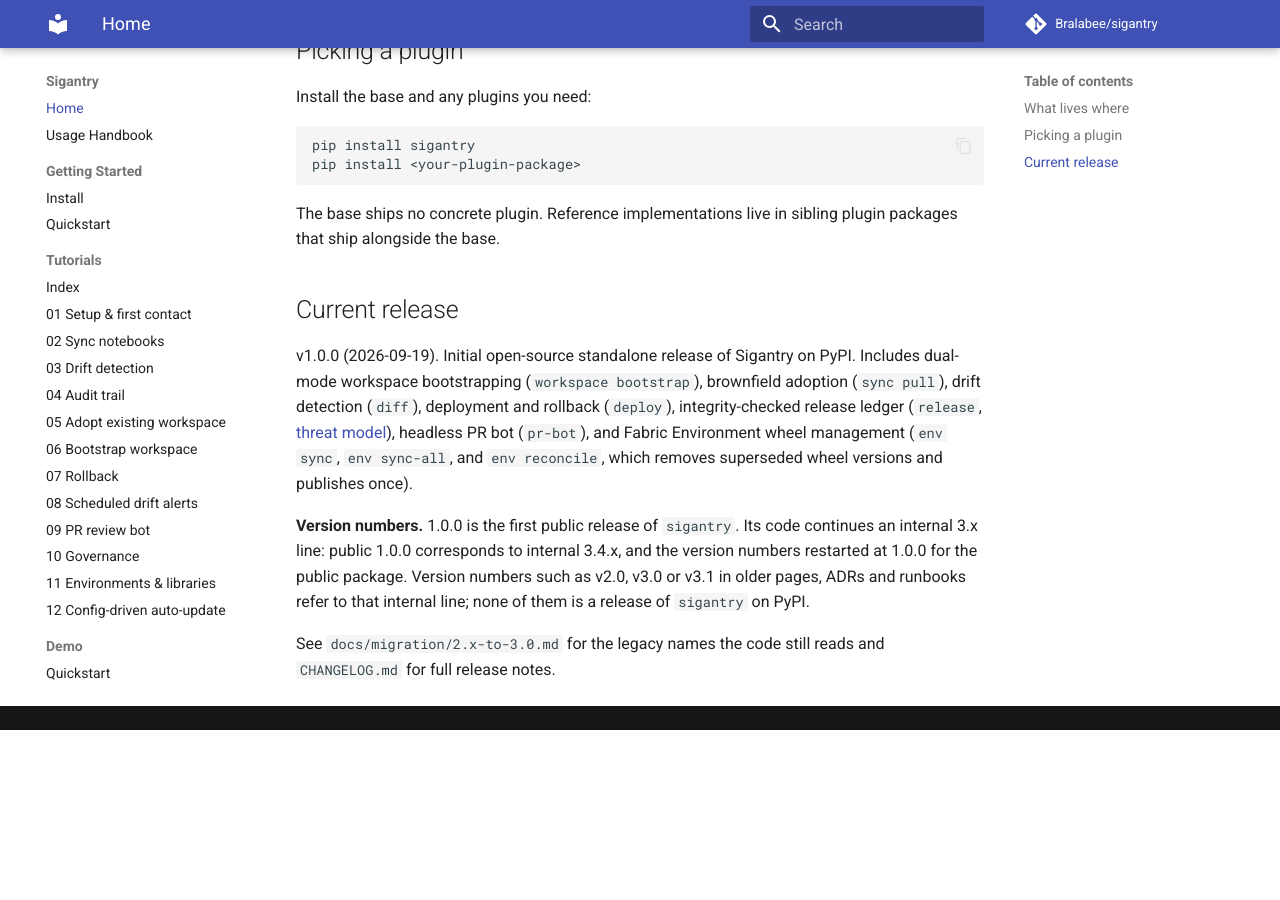
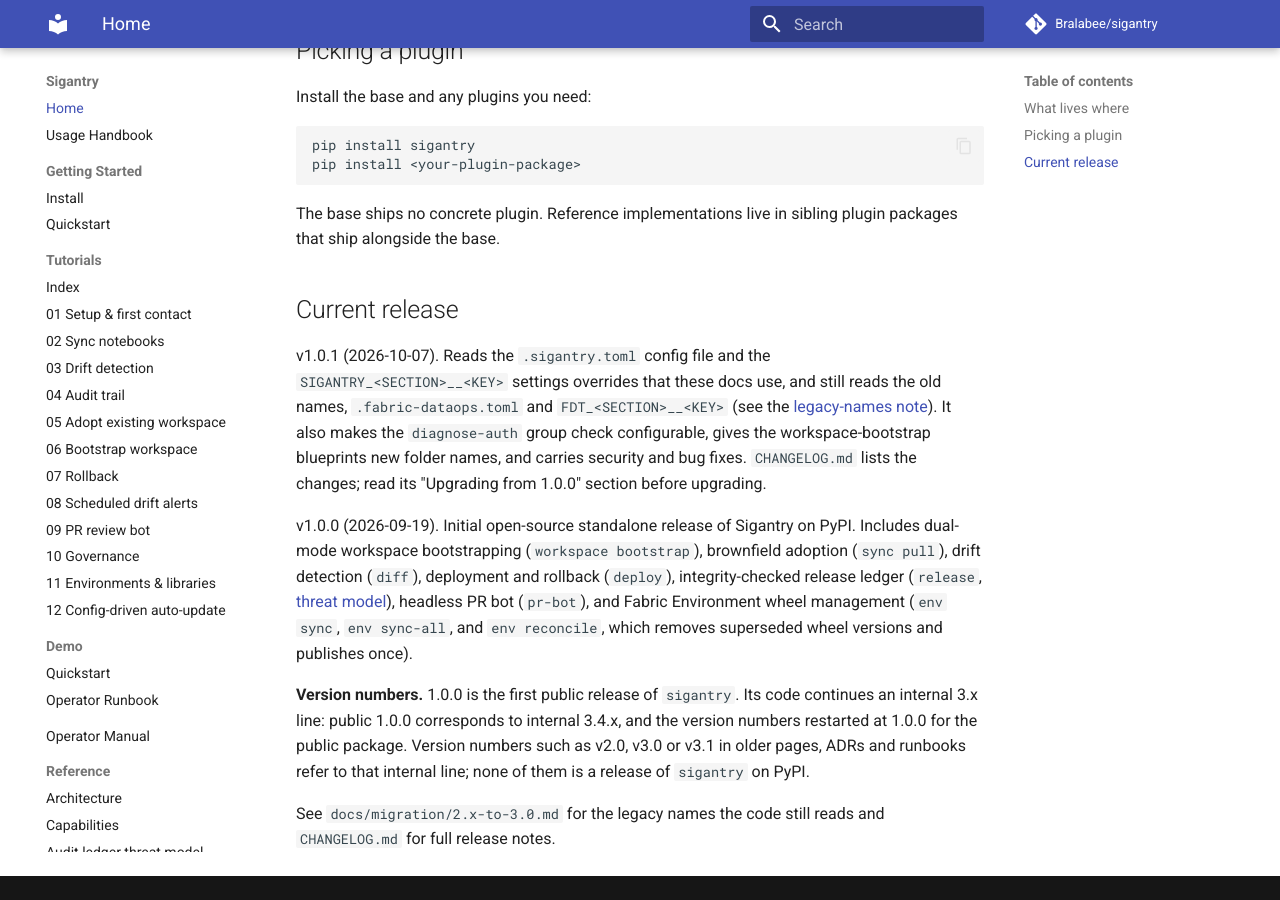
Before and after one commit to Bralabee/sigantry, an MkDocs documentation site: the page built from docs/index.md, in a window 1280 px wide and 900 px high, scrolled down 1082 px. Built offline with MkDocs 1.6.1 and Material for MkDocs 9.7.7, drawn with Linux system fonts in a browser that asks for light colours; comment, search, counter and statistics services are not loaded; before the commit the page ends 1812 px from its top, so only the background shows below that.

Commit message:
release: 1.0.1
Set the version to 1.0.1, add the dated 1.0.1 heading below
[Unreleased] in the changelog, and add a v1.0.1 paragraph above the
v1.0.0 one in the documentation front page's "Current release" section.

```diff
--- a/docs/index.md
+++ b/docs/index.md
@@ -50,6 +50,14 @@
 
 ## Current release
 
+v1.0.1 (2026-10-07). Reads the `.sigantry.toml` config file and the
+`SIGANTRY_<SECTION>__<KEY>` settings overrides that these docs use, and still
+reads the old names, `.fabric-dataops.toml` and `FDT_<SECTION>__<KEY>` (see the
+[legacy-names note](migration/2.x-to-3.0.md)). It also makes the `diagnose-auth`
+group check configurable, gives the workspace-bootstrap blueprints new folder
+names, and carries security and bug fixes. `CHANGELOG.md` lists the changes;
+read its "Upgrading from 1.0.0" section before upgrading.
+
 v1.0.0 (2026-09-19). Initial open-source standalone release of Sigantry on PyPI.
 Includes dual-mode workspace bootstrapping (`workspace bootstrap`),
 brownfield adoption (`sync pull`), drift detection (`diff`), deployment
--- a/sigantry_core/_version.py
+++ b/sigantry_core/_version.py
@@ -3,4 +3,4 @@
 Hatchling reads this file via `[tool.hatch.version]` in pyproject.toml.
 """
 
-__version__ = "1.0.0"
+__version__ = "1.0.1"
```
Also changed, not shown: CHANGELOG.md (+2 -0 lines).
